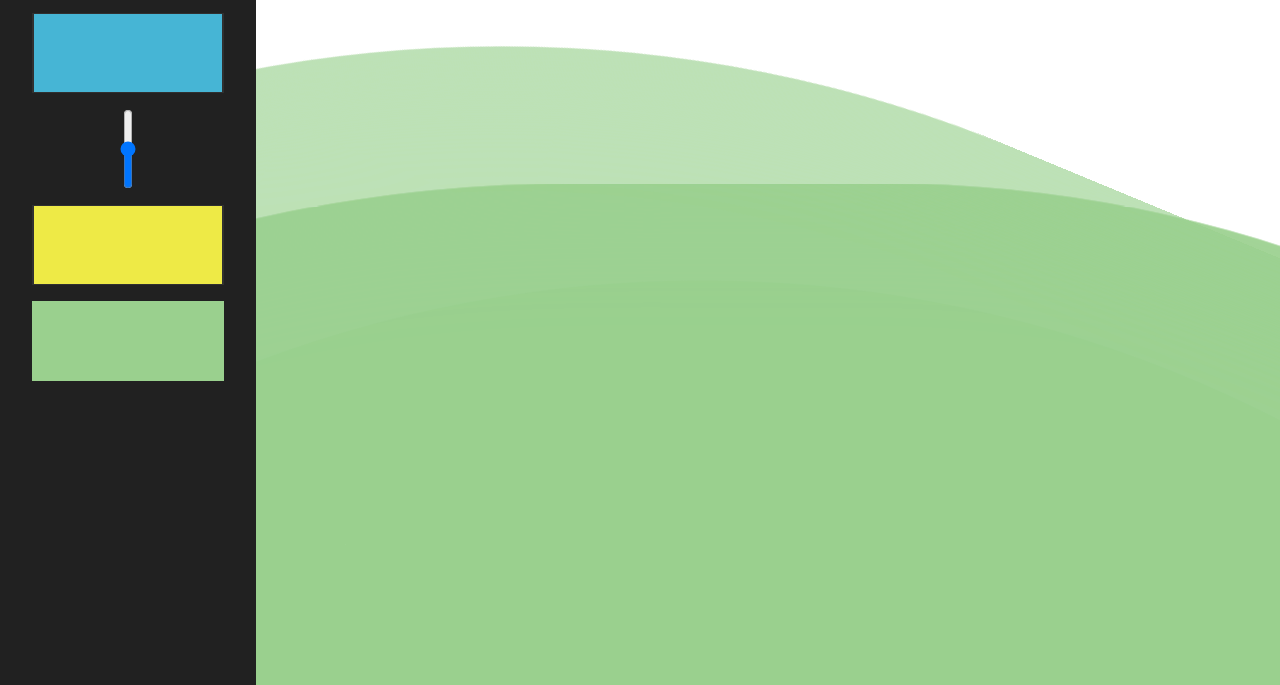
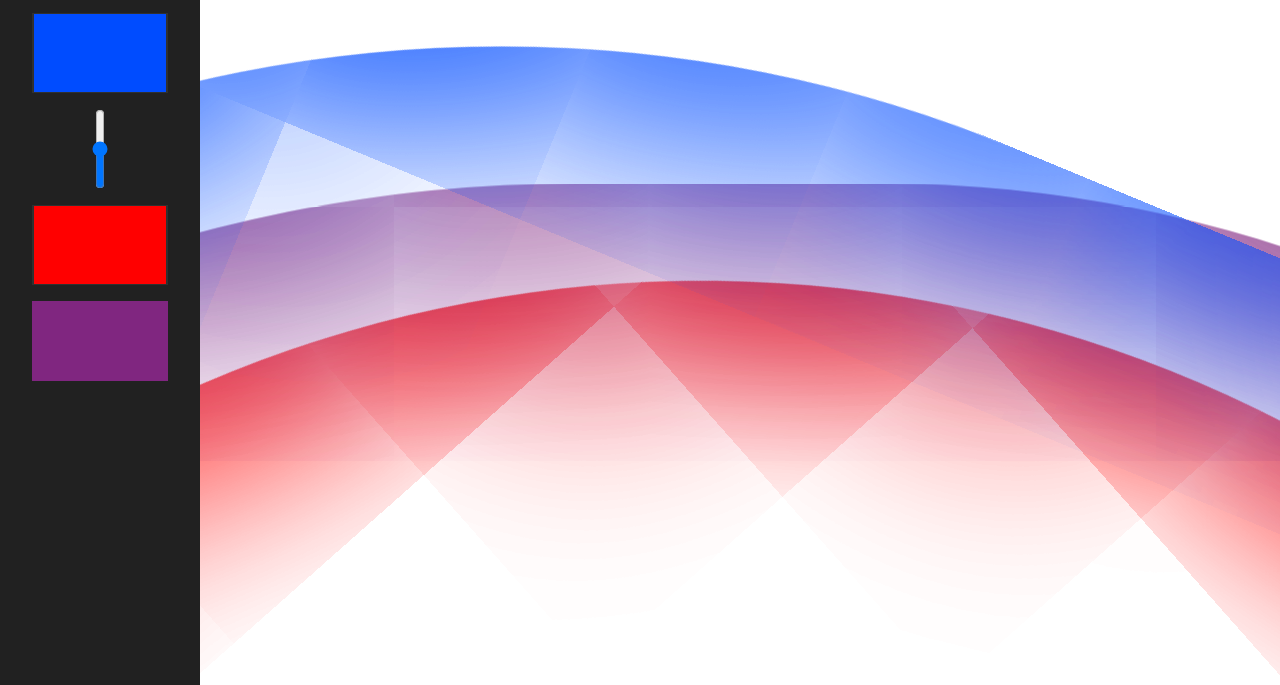
Before and after one commit to GitMarre/color-shizz, a plain HTML site: page monday bushi/index.html in a window 1280 px wide. Shown: the part 115-800 px from the top of the page. Drawn offline with Linux system fonts and the light colour scheme.

Commit message:
dfgbsfgb

```diff
--- a/monday bushi/effects.js
+++ b/monday bushi/effects.js
@@ -19,22 +19,18 @@ function update() {
 
 function reset() {
 	const colormix = blend(aInput.value, bInput.value, Number(pInput.value));
-	const boxshadow = 'inset 0 0 10vw ' + colormix;
+	const boxshadow = 'inset 0 0 100vw ' + colormix;
 	for(var i = 0; i < 2; i++){
-		två[i].style['boxShadow'] = boxshadow;
-		två[i].style.background = colormix;
-		två[i].style['opacity'] = '1';
+		två[i].style['boxShadow'] = 'inset 0 0 100vw ' + aInput.value;
 	}
 	for(var i = 0; i < 2; i++){
-		ett[i].style['boxShadow'] = boxshadow;
-		ett[i].style.background = colormix;
-		ett[i].style['opacity'] = '0.4';
+		ett[i].style['boxShadow'] = 'inset 0 0 100vw ' + bInput.value;
 	}
 	for(var i = 0; i < 2; i++){
 		tre[i].style['boxShadow'] = boxshadow;
-		tre[i].style.background = colormix;
-		tre[i].style['opacity'] = '0.7';
 	}
+	console.log(aInput.value);
+	console.log(boxshadow)
 }
 
 function toRGBA(d) {
--- a/monday bushi/index.html
+++ b/monday bushi/index.html
@@ -25,13 +25,13 @@
             <p>Mix two colors and see wtf happens</p>
             <div class="colors">
                 <div class="b" title="Choose a color to mix!">
-                    <input type="color" data-b value="#46b5d5">
+                    <input type="color" data-b value="#004CFF">
                 </div>
-                <div class="slider" title="Establish dominance">
+                <div class="slider" title="Establish dominance!">
                     <input type="range" data-p min="0" max="1" step="0.01" value="0.5"/>
                 </div>
                 <div class="a" title="Choose a color to mix!">
-                    <input type="color" data-a value="#eeea46">
+                    <input type="color" data-a value="#FF0000">
                 </div>
                 <div class="result"></div>
             </div>
--- a/monday bushi/style.css
+++ b/monday bushi/style.css
@@ -42,6 +42,8 @@ p{
 
 .sider{
     width: 20%;
+    max-width: 200px;
+    min-width: 110px;
     height: calc(100vh - 37px);
     float:left;
     background-color: #212121;
```
